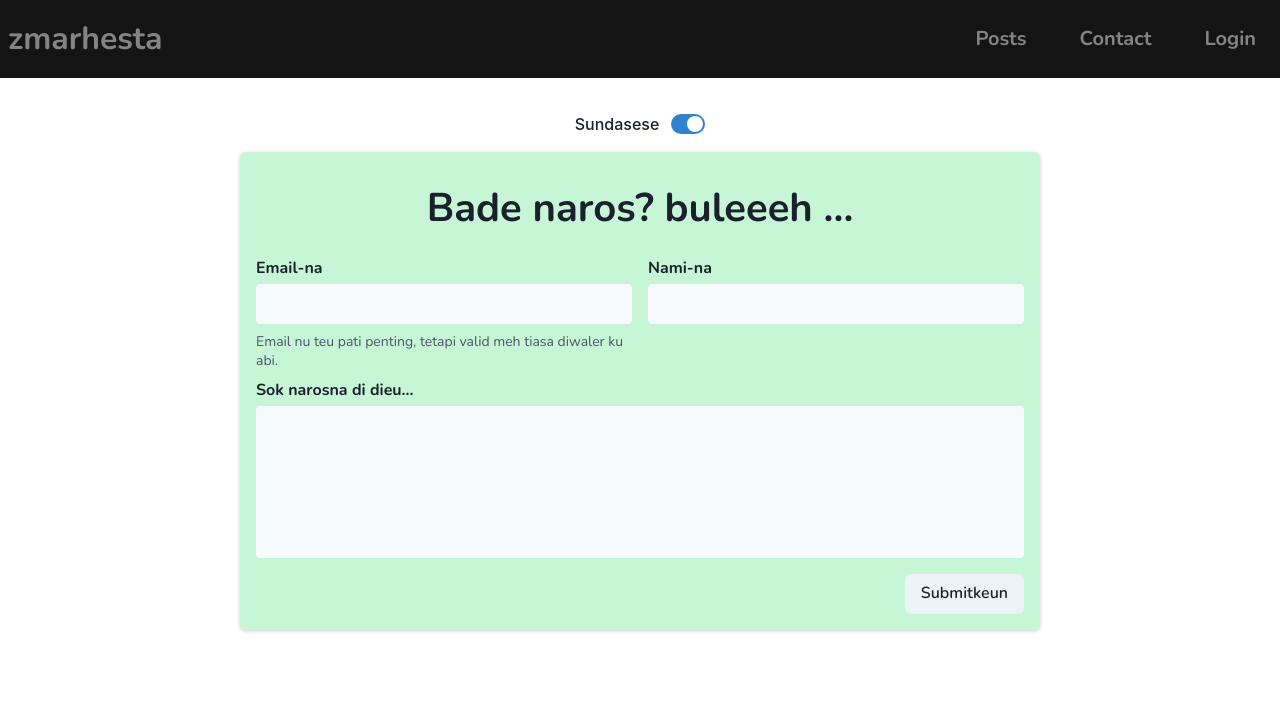
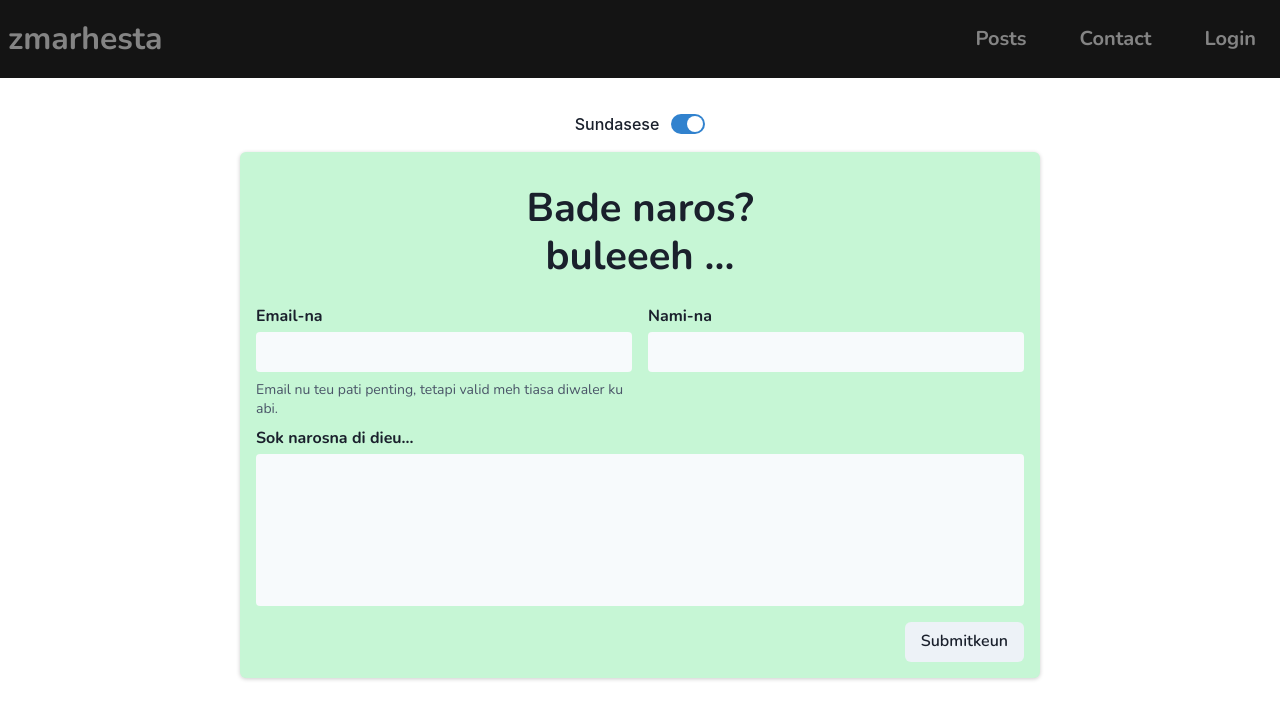
Before and after one commit to zubeirarhesta/cohico, a Next.js app: page /contact in a window 1280 px wide. Both pictures are taken after a click on the label 673 px from the left and 124 px from the top of the page. Shown: the top 718 px of the page. Built offline with nearby package versions, Linux system fonts and the light colour scheme.

Commit message:
fixing the switch title

```diff
--- a/components/contact/contact-form.js
+++ b/components/contact/contact-form.js
@@ -62,6 +62,13 @@ export default function ContactForm() {
   };
 
   const [isSundanese, setIsSundanese] = useState(false);
+
+  const sundaneseTitle = (
+    <Fragment>
+      <p>Bade naros? </p>
+      <p>buleeeh ...</p>
+    </Fragment>
+  );
 
   function setSundanese() {
     setIsSundanese(!isSundanese);
@@ -160,10 +167,7 @@ export default function ContactForm() {
           textAlign={["left", "center"]}
           fontFamily={nunito}
         >
-          {!isSundanese
-            ? "Ask me anything ..."
-            : `Bade naros?
-            buleeeh ...`}
+          {!isSundanese ? "Ask me anything ..." : sundaneseTitle}
         </Heading>
         <FormControl
           as="form"
```
